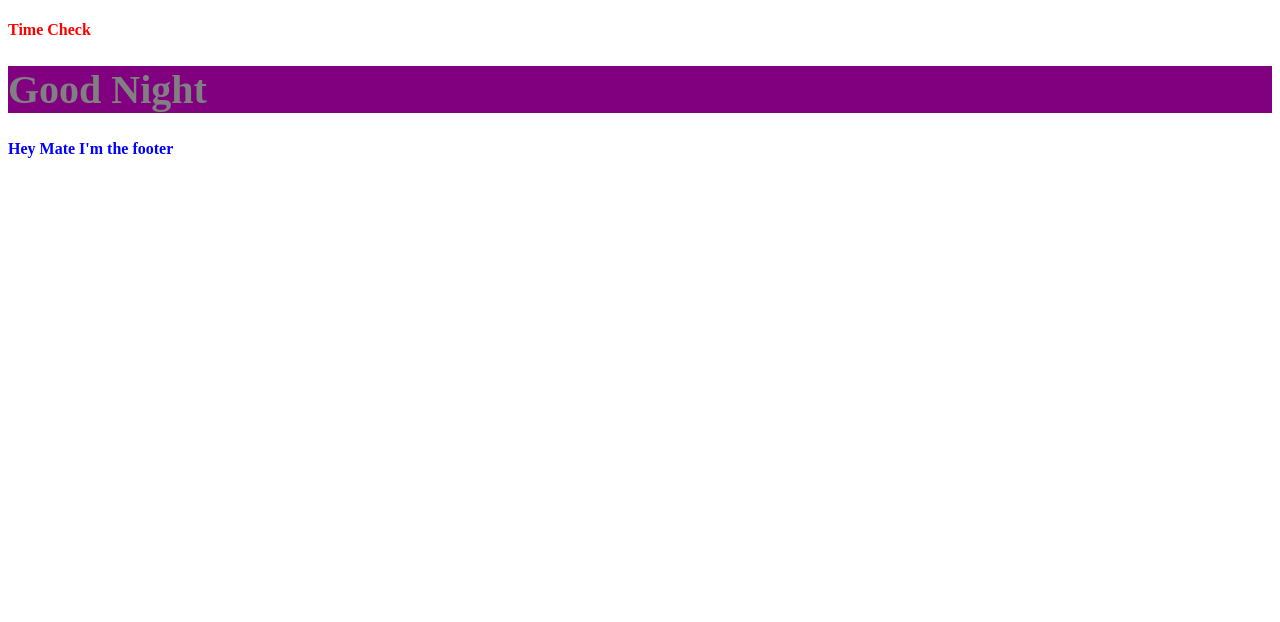
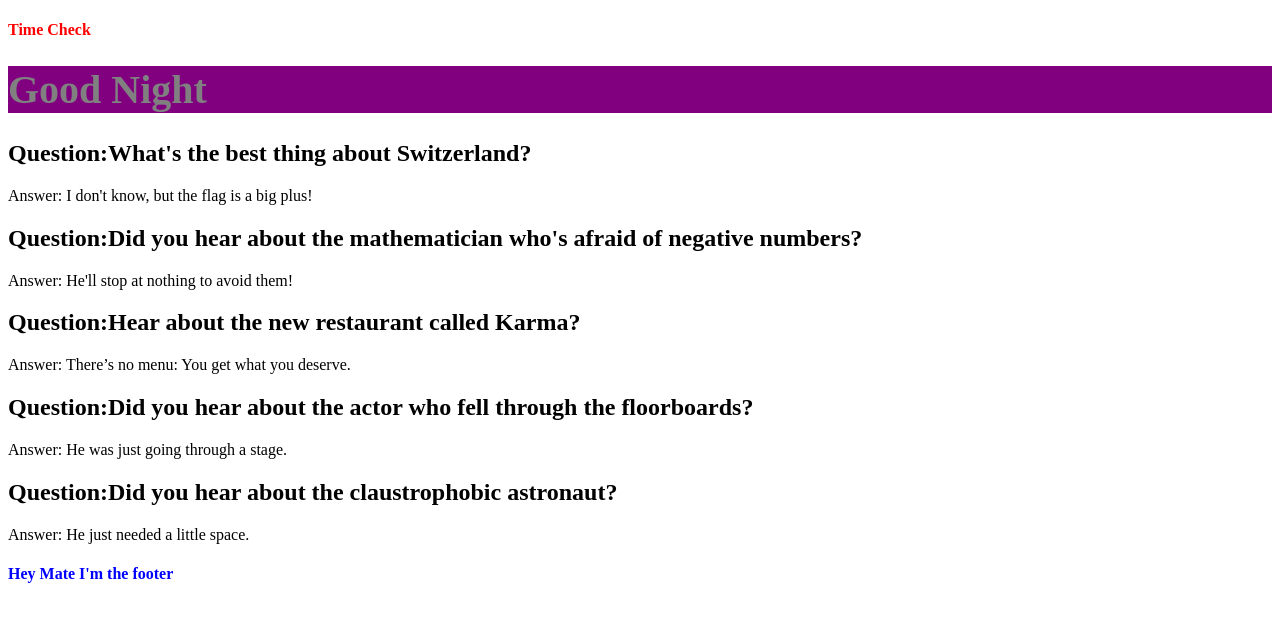
Before and after one commit to vishwas-c/React-practice, a React (Create React App) app: page / in a window 1280 px wide. Shown: the top 622 px of the page. Built offline with nearby package versions, Linux system fonts and the light colour scheme.

Commit message:
Added Filters

```diff
--- a/src/components/Footer.js
+++ b/src/components/Footer.js
@@ -1,10 +1,21 @@
 import React from 'react'
+import Joke from './Joke'
+import jokesData from "./jokesData"
 
 function Footer() {
+  const JokeComponents = jokesData
+  .filter( filteredjoke => filteredjoke.question)
+  .map(joke =>
+    <Joke key={joke.id} question={joke.question} punchline={joke.punchLine} />
+  )
+
   return (
-    <footer>
-      <h4 className="onlyme">Hey Mate I'm the footer</h4>
-    </footer>
+    <div>
+      {JokeComponents}
+      <footer>
+        <h4 className="onlyme">Hey Mate I'm the footer</h4>
+      </footer>
+    </div>
   )
 }
 
```
